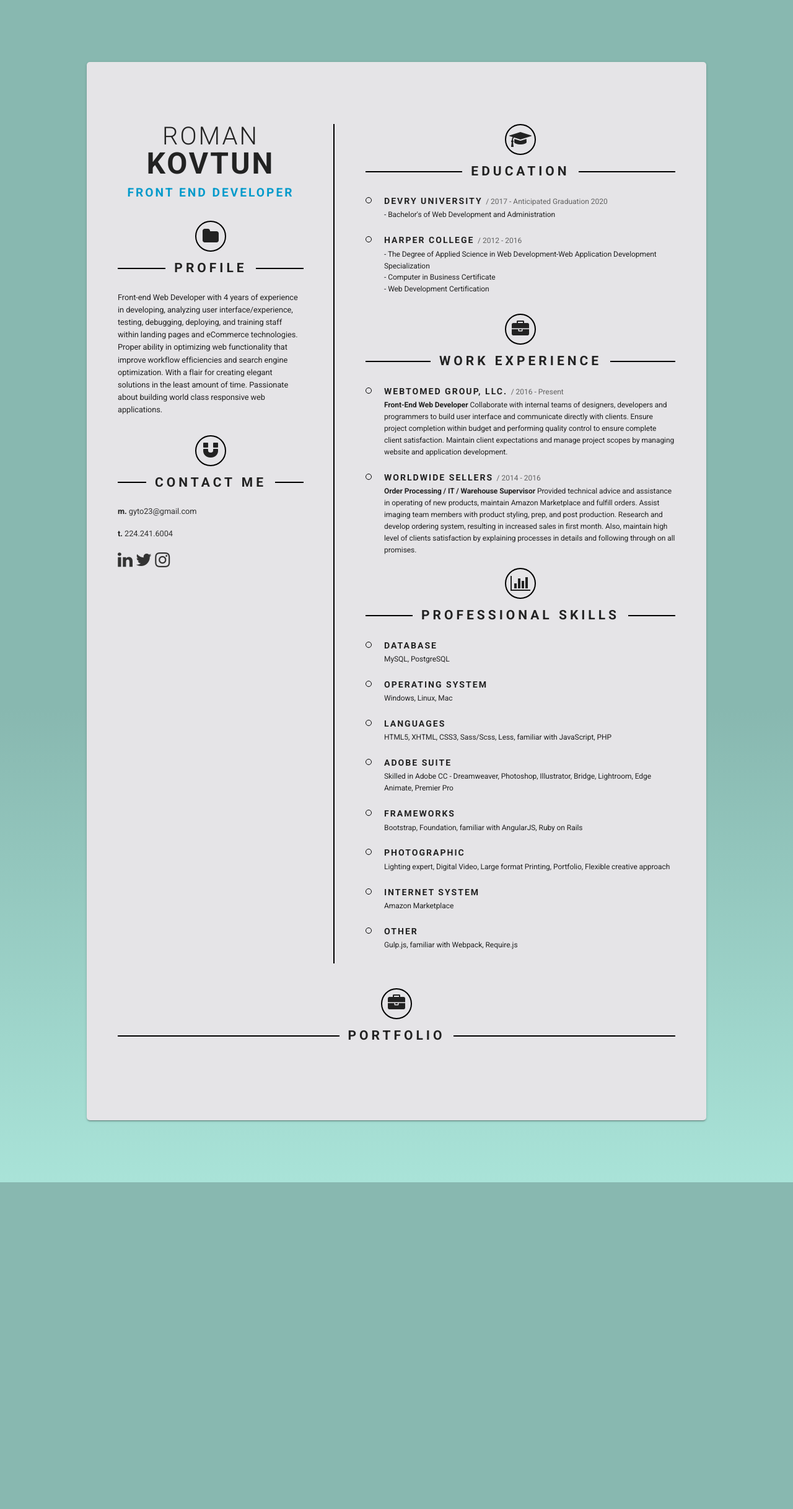
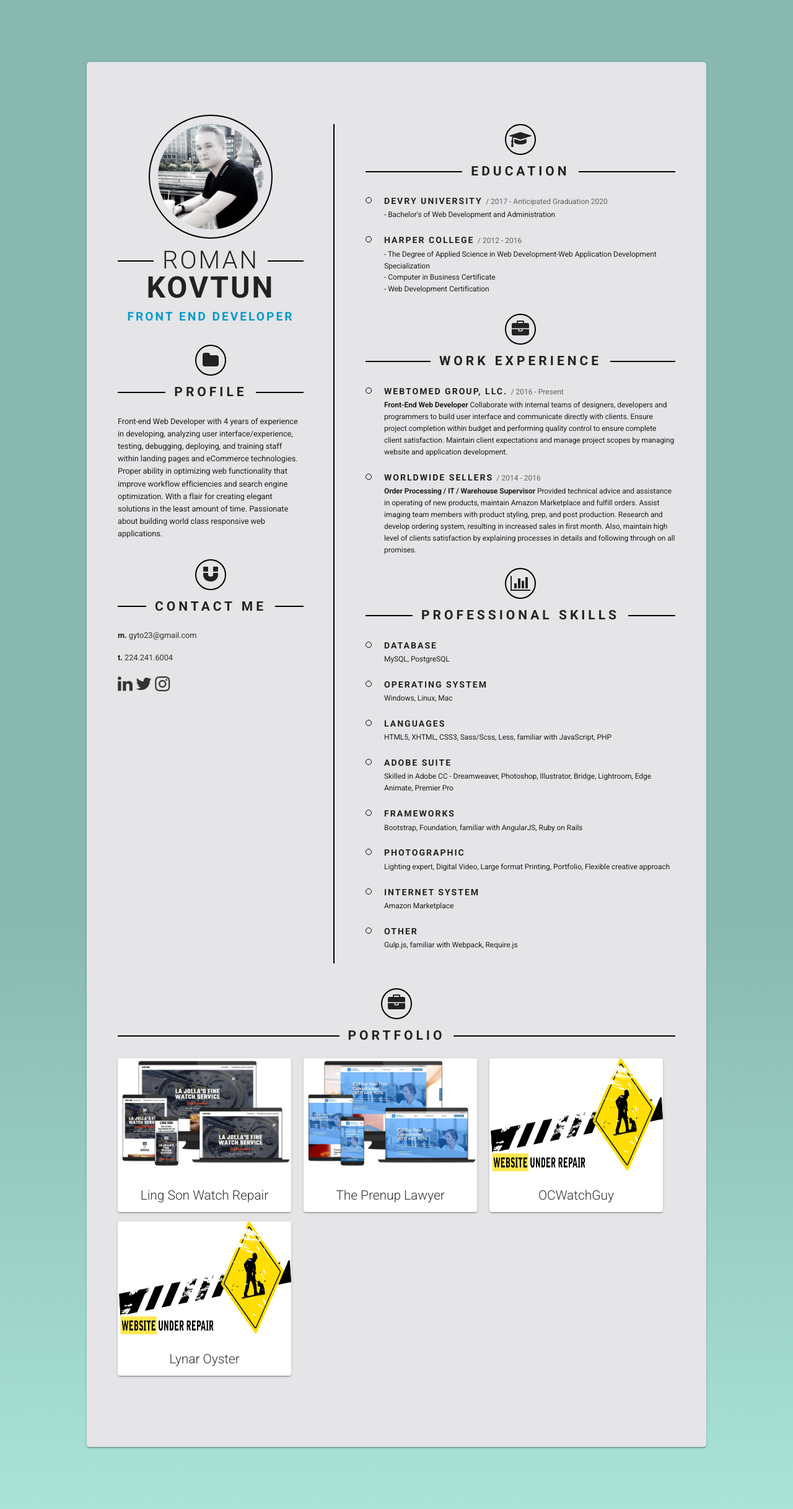
Before and after one commit to gyto/portfolio, a Jekyll site: the page built from index.html, in a window 1280 px wide. Shown: the whole page at 62% size. Built offline with Jekyll 4.4.1, drawn with Linux system fonts in a browser that asks for light colours; before the commit the page ends 1907 px from its top, so only the background shows below that.

Commit message:
adding additional sections

```diff
--- a/_includes/home/contact_me.html
+++ b/_includes/home/contact_me.html
@@ -5,5 +5,5 @@
   </div>
   <p class="small-text"><strong>m.</strong> <a href="mailto:gyto23@gmail.com">gyto23@gmail.com</a></p>
   <p class="small-text"><strong>t.</strong> <a href="tel:224-241-6004">224.241.6004</a></p>
-  <p><a href="https://www.linkedin.com/in/roman-kovtun/"><i class="fa fa-linkedin fa-lg"></i></a> <a href="https://twitter.com/gyto23"><i class="fa fa-twitter fa-lg"></i></a> <a href="https://www.instagram.com/gyto/"><i class="fa fa-instagram fa-lg"></i></a></p>
+  <p><a target="_blank" href="https://www.linkedin.com/in/roman-kovtun/"><i class="fa fa-linkedin fa-lg"></i></a> <a target="_blank" href="https://twitter.com/gyto23"><i class="fa fa-twitter fa-lg"></i></a> <a target="_blank" href="https://www.instagram.com/gyto/"><i class="fa fa-instagram fa-lg"></i></a></p>
 </div>
--- a/_includes/home/portfolio.html
+++ b/_includes/home/portfolio.html
@@ -3,4 +3,30 @@
     <div class="hero_icon"><i class="fa fa-briefcase fa-lg"></i></div>
     <h4 class="hero_text"><span>Portfolio</span></h4>
   </div>
+  <div class="portfolio__wrapper">
+    <div class="portfolio__item">
+      <div class="portfolio__card">
+        <a target="_blank" href="http://www.lingsonwatchrepair.com"><img src="images/www-lingsonwatchrepair-com.jpg" alt="">
+        <span>Ling Son Watch Repair</span></a>
+      </div>
+    </div>
+    <div class="portfolio__item">
+      <div class="portfolio__card">
+        <a target="_blank" href="https://theprenuplawyer.com"><img src="images/www-theprenuplawyer-com.jpg" alt="">
+        <span>The Prenup Lawyer</span></a>
+      </div>
+    </div>
+    <div class="portfolio__item">
+      <div class="portfolio__card">
+        <a target="_blank" href="http://www.ocwatchguy.com"><img src="images/under-repair.jpg" alt="">
+        <span>OCWatchGuy</span></a>
+      </div>
+    </div>
+    <div class="portfolio__item">
+      <div class="portfolio__card">
+        <a target="_blank" href="http://www.lunaroyster.com"><img src="images/under-repair.jpg" alt="">
+        <span>Lynar Oyster</span></a>
+      </div>
+    </div>
+  </div>
 </div>
--- a/_includes/home/profile.html
+++ b/_includes/home/profile.html
@@ -1,5 +1,6 @@
 <div class="profile">
-  <h1 class="profile__name">Roman <span>Kovtun</span></h1>
+  <div class="profile__img"><img src="/images/roman-kovtun.png" alt=""></div>
+  <h1 class="profile__name"><span class="profile__first_name">Roman</span><span class="profile__last_name">Kovtun</span></h1>
   <h2 class="profile__profession">Front End Developer</h2>
 
   <div class="hero_title">
--- a/_sass/site/_portfolio.scss
+++ b/_sass/site/_portfolio.scss
@@ -2,3 +2,39 @@
     width: 100%;
     padding : 40px 50px 0;
 }
+.portfolio__wrapper {
+    display: flex;
+    justify-content: flex-start;
+    margin-right: -10px;
+    margin-left: -10px;
+    max-width: 100%;
+    flex-wrap: wrap;
+}
+.portfolio__item {
+    flex : 0 0 (100%/3);
+    max-width: (100%/3);
+    padding-left: 10px;
+    padding-right: 10px;
+    margin-bottom: 15px;
+}
+.portfolio__card {
+    box-shadow       : 0 2px 2px 0 rgba(0, 0, 0, 0.14), 0 1px 5px 0 rgba(0, 0, 0, 0.12), 0 3px 1px -2px rgba(0, 0, 0, 0.2);
+    background-color: $white;
+    border-radius: 4px;
+    overflow: hidden;
+    a:hover {
+        text-decoration: none;
+    }
+    img {
+        width: 100%;
+        height: auto;
+        //TODO: remove later
+        min-height: 185px;
+    }
+    span {
+        font-weight: 300;
+        padding: 10px 14px;
+        text-align: center;
+        display: block;
+    }
+}
--- a/_sass/site/_profile.scss
+++ b/_sass/site/_profile.scss
@@ -1,5 +1,30 @@
 .profile {
     margin-bottom: 30px;
+}
+.profile__img {
+    width: 170px;
+    height :170px;
+    margin: 0 auto 30px;
+    position: relative;
+    img {
+        width: 100%;
+        height: auto;
+        position : relative;
+        z-index :2;
+        filter: grayscale(80%);
+    }
+    &:before {
+        content: '';
+        width: 200px;
+        height: 200px;
+        display: block;
+        position: absolute;
+        z-index: 1;
+        left :-15px;
+        top :-15px;
+        border: 2px solid $black;
+        border-radius: 100%;
+    }
 }
 .profile__name {
     font-weight: 300;
@@ -8,11 +33,31 @@
     text-align: center;
     font-size: 2.5rem;
     text-transform: uppercase;
-    span {
-        font-weight: 700;
-        display : block;
-        font-size: 3rem;
+    position : relative;
+    &:before {
+        content: '';
+        width: 100%;
+        height: 2px;
+        background-color : $black;
+        display: block;
+        position: absolute;
+        top : 20px;
+        left: 0;
+        right: 0;
+        z-index :1;
     }
+}
+.profile__first_name {
+    background-color: $silver;
+    position: relative;
+    z-index : 2;
+    padding: 0 14px;
+}
+
+.profile__last_name {
+    font-weight: 700;
+    display : block;
+    font-size: 3rem;
 }
 .profile__profession {
     color : $blue;
```
Also changed, not shown: images/roman-kovtun.jpg (added), images/roman-kovtun.png (added), images/under-repair.jpg (added), images/www-lingsonwatchrepair-com.jpg (added), images/www-theprenuplawyer-com.jpg (added).
